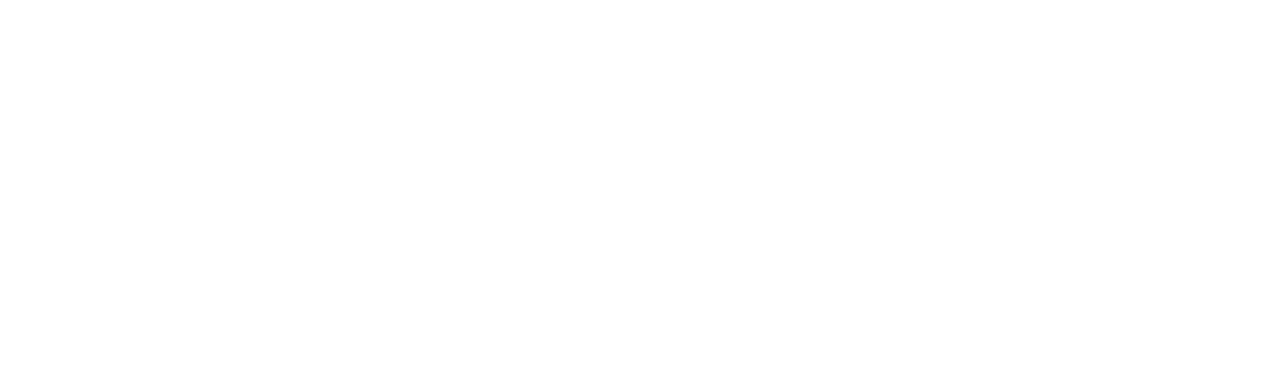
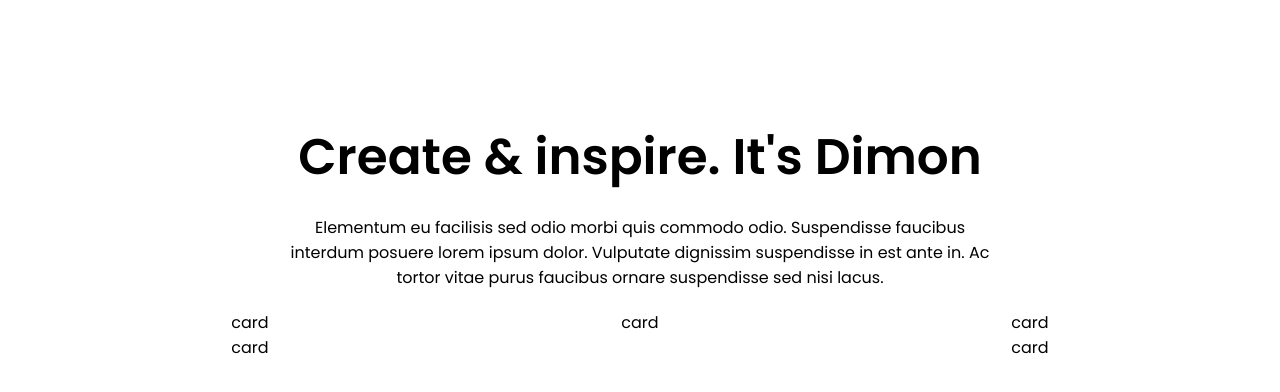
Before and after one commit to programer1983/Portfolio, a React (Create React App) app: page / in a window 1280 px wide. Shown: the part 1530-1922 px from the top of the page. Before the commit the page ends 1600 px from the top, so only its background shows below. Built offline with nearby package versions, Linux system fonts and the light colour scheme.

Commit message:
adding a product list;

```diff
--- a/src/App.js
+++ b/src/App.js
@@ -1,5 +1,6 @@
 import Intro from "./components/intro/Intro";
 import About from "./components/about/About"
+import ProductList from "./components/productList/ProductList";
 
 
 const App = () => {
@@ -7,6 +8,7 @@
     <div className="App">
       <Intro />
       <About />
+      <ProductList />
     </div>
   );
 }
--- a/src/components/about/About.jsx
+++ b/src/components/about/About.jsx
@@ -1,5 +1,6 @@
 import "./about.css"
 import Award from "../../img/award.png"
+import Work from "./../../img/work.jpg"
 
 const About = () => {
     return (
@@ -8,7 +9,7 @@
                 <div className="a-card bg"></div>
                 <div className="a-card">
                     <img
-                        src="https://futurebeyondtechnology.com/wp-content/uploads/2019/08/independent-Computer-Programmer.jpg"
+                        src={Work}
                         alt=""
                         className="a-img"
                     />
--- /dev/null
+++ b/src/components/product/Product.jsx
@@ -0,0 +1,11 @@
+import "./product.css"
+
+const Product = () => {
+    return (
+        <div className="p">
+            card
+        </div>
+    )
+}
+
+export default Product
--- /dev/null
+++ b/src/components/product/product.css
@@ -0,0 +1,3 @@
+.p {
+    width: 300px;
+}
--- /dev/null
+++ b/src/components/productList/ProductList.jsx
@@ -0,0 +1,24 @@
+import "./productlist.css"
+import Product from "./../product/Product"
+
+const ProductList = () => {
+    return (
+        <div className="pl">
+            <div className="pl-texts">
+                <h1 className="pl-title">Create & inspire. It's Dimon</h1>
+                <p className="pl-desc">
+                Elementum eu facilisis sed odio morbi quis commodo odio. Suspendisse faucibus interdum posuere lorem ipsum dolor. Vulputate dignissim suspendisse in est ante in. Ac tortor vitae purus faucibus ornare suspendisse sed nisi lacus.
+                </p>
+            </div>
+            <div className="pl-list">
+                <Product />
+                <Product />
+                <Product />
+                <Product />
+                <Product />
+            </div>
+        </div>
+    )
+}
+
+export default ProductList
--- /dev/null
+++ b/src/components/productList/productlist.css
@@ -0,0 +1,26 @@
+.pl {
+    padding: 50px 100px;
+    display: flex;
+    flex-direction: column;
+    align-items: center;
+    text-align: center;
+}
+
+.pl-texts {
+    width: 65%;
+}
+
+.pl-title {
+    font-size: 50px;
+    font-weight: 600;
+}
+
+.pl-desc {
+    margin: 20px 0px;
+}
+
+.pl-list {
+    display: flex;
+    flex-wrap: wrap;
+    justify-content: space-between;
+}
```
Also changed, not shown: src/img/work.jpg (added).
